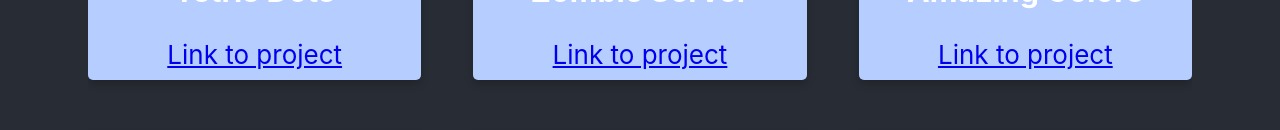
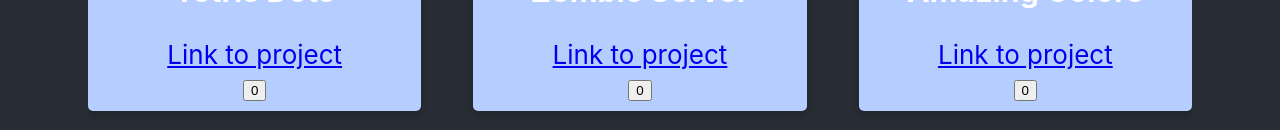
Before and after one commit to EconClass/cats, a React (Create React App) app: page / in a window 1280 px wide. Shown: the part 426-556 px from the top of the page. Built offline with nearby package versions, Linux system fonts and the light colour scheme.

Commit message:
[add] like counter

```diff
--- /dev/null
+++ b/src/LikeCounter.js
@@ -0,0 +1,27 @@
+import React, { Component } from "react";
+
+
+class LikeCounter extends Component {
+  constructor(props) {
+    super();
+    this.state = {
+      count: 0
+    }
+  }
+
+  increment = () => {
+    this.setState({
+      count: this.state.count + 1
+    })
+  }
+
+  render() {
+    return (
+      <div>
+        <button onClick={this.increment}>{this.state.count}</button>
+      </div>
+    )
+  }
+}
+
+export default LikeCounter;
--- a/src/Project.js
+++ b/src/Project.js
@@ -1,5 +1,6 @@
 import React from 'react';
-import './Project.css'
+import './Project.css';
+import LikeCounter from './LikeCounter.js';
 
 function Project(props) {
   return (
@@ -7,6 +8,7 @@ function Project(props) {
       <img src={props.image} width="300" height="200" alt="#" />
       <h3>{props.title}</h3>
       <a href={props.link}>Link to project</a>
+      <LikeCounter />
     </div>
   )
 };
```
Also changed, not shown: src/LikeCounter.css (added), 1 other file (tests, documents, lock files or other folders).
